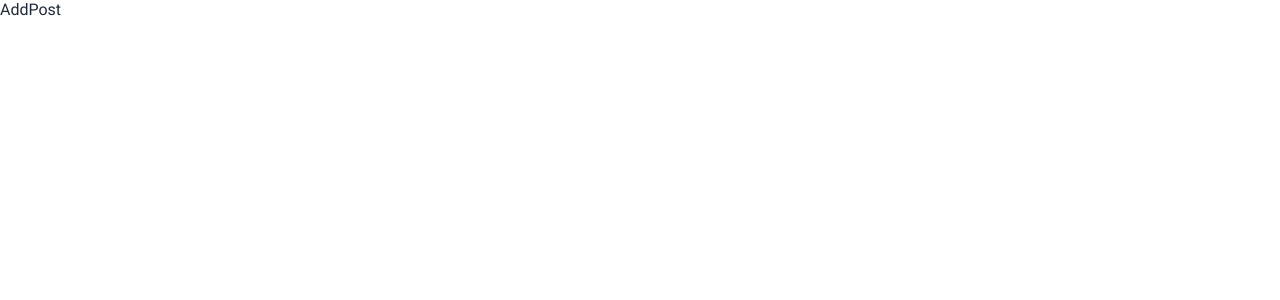
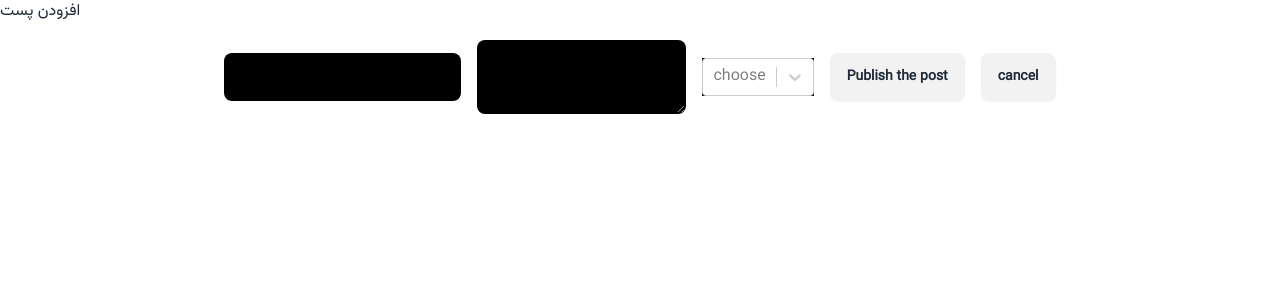
Before and after one commit to Foshati/react.ts-learn, a React (Vite) app: page /add in a window 1280 px wide. Shown: the top 300 px of the page. Built offline with nearby package versions, Linux system fonts and the light colour scheme.

Commit message:
creat AddPost component

```diff
--- a/src/components/AddPost.tsx
+++ b/src/components/AddPost.tsx
@@ -1,5 +1,24 @@
-export default function AddPost() {
+import PostForm from './PostForm'
+
+import { PostData, Tag } from '../App'
+
+type AddPostProps = {
+  onSubmit: (data: PostData) => void
+  onAddTag: (tag: Tag) => void
+  availableTags: Tag[]
+}
+
+function AddPost({ onSubmit, onAddTag, availableTags }: AddPostProps) {
   return (
-    <div>AddPost</div>
+    <>
+      <h2 className='mb-4'>افزودن پست</h2>
+      <PostForm
+        onSubmit={onSubmit}
+        onAddTag={onAddTag}
+        availableTags={availableTags}
+      />
+    </>
   )
 }
+
+export default AddPost
```
